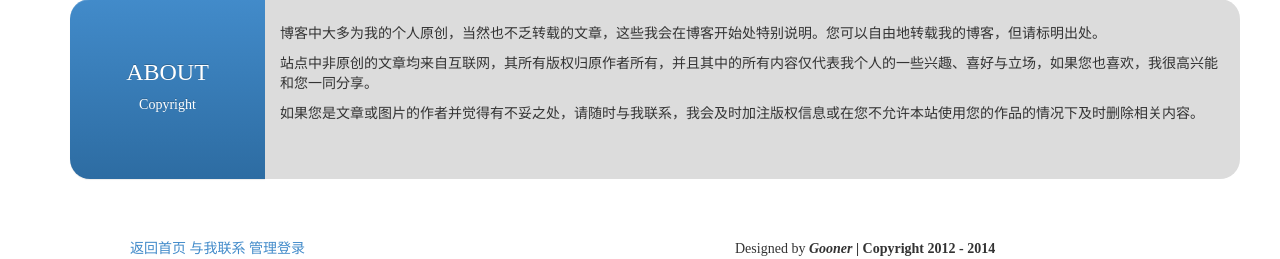
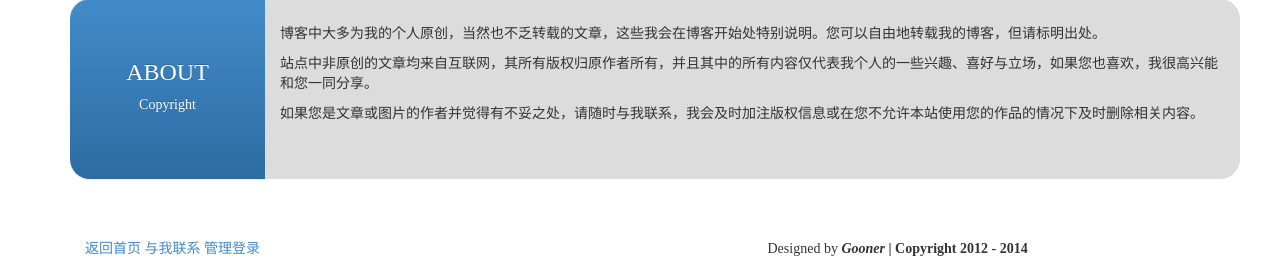
Before and after one commit to caizhimin/my_blog3, a Django app: template templates/czmblog/about.html in a window 1280 px wide. Shown: the part 541-800 px from the top of the page. Run offline with Django 3.2, Linux system fonts and the light colour scheme; the template is opened without the code that fills it, so the values that code supplies are empty; some libraries are stand-ins or nearby versions.

Commit message:
v1.0 finish

```diff
--- a/templates/base.html
+++ b/templates/base.html
@@ -62,14 +62,14 @@
         <br>
         <div class="container">
             <div class="row">
-                <div class="varea col-md-8" style="margin-left: 45px">
+                <div class="varea col-md-7">
                     <div class="nav_buttom fltflt">
                         <a href="{% url 'index' %}">返回首页</a>
                         <a href="">与我联系</a>
                         <a href="/admin">管理登录</a>
                     </div>
                  </div>
-                 <div class="copyRight enFort fltflt col-md-5" style="margin-left: -175px">
+                 <div class="copyRight enFort fltflt col-md-5" style="">
                         <span>Designed by <b><i>Gooner</i></b><b>&nbsp;| Copyright 2012 - 2014</b></span>
                  </div>
 
```
